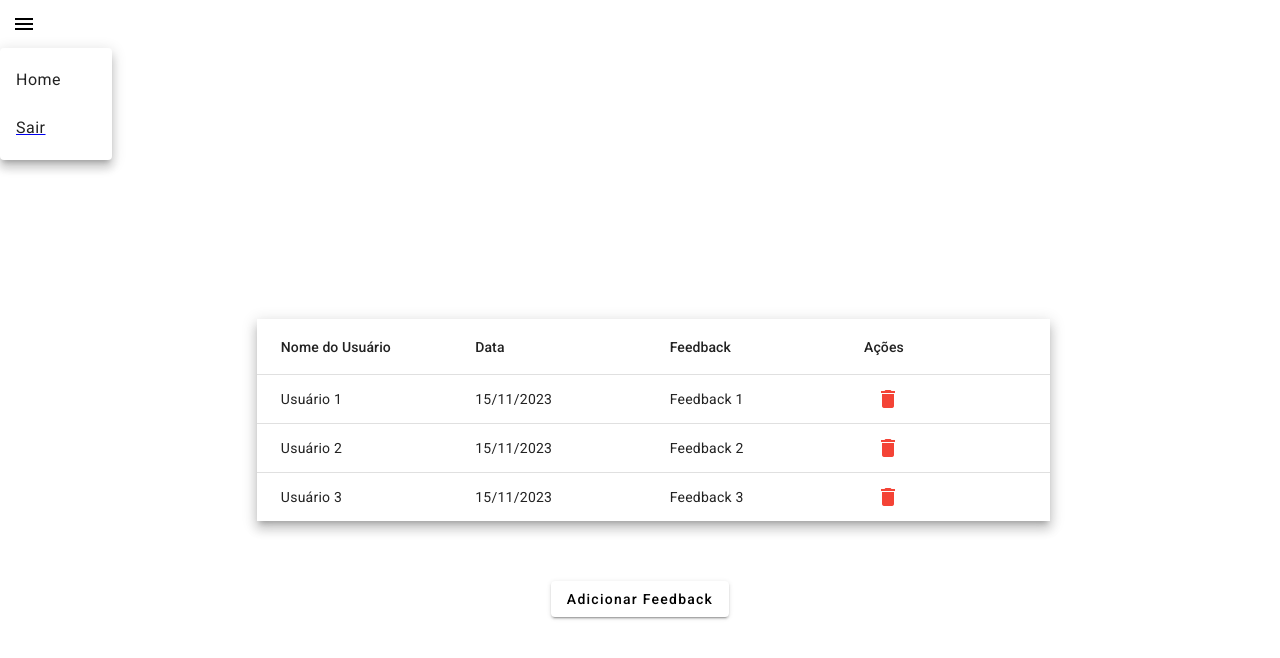
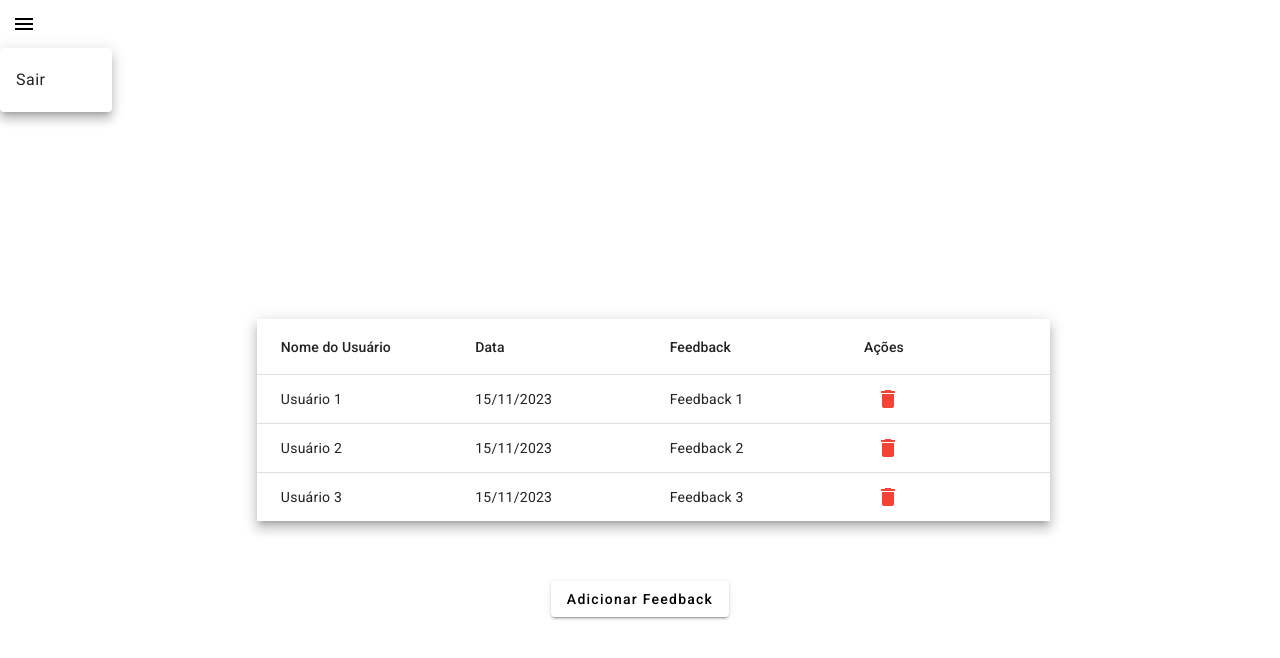
Before and after one commit to hell12335/FrontEndFeedBack, an Angular app: page /feedback in a window 1280 px wide. Both pictures are taken after a click on the button "menu". Shown: the top 658 px of the page. Built offline with nearby package versions, Linux system fonts and the light colour scheme.

Commit message:
ajustes tela de formulario de feedback, tela de cadastro, menu

```diff
--- a/src/app/feedback/feedback.component.html
+++ b/src/app/feedback/feedback.component.html
@@ -1,6 +1,5 @@
   <mat-menu #menu="matMenu">
-    <button mat-menu-item routerLink="/home">Home</button>
-    <a routerLink="/login"><button mat-menu-item>Sair</button></a>
+    <button mat-menu-item routerLink="/login">Sair</button>
   </mat-menu>
 
   <button mat-icon-button [matMenuTriggerFor]="menu">
--- a/src/app/feedback/feedback.component.ts
+++ b/src/app/feedback/feedback.component.ts
@@ -26,7 +26,7 @@ export class FeedbackComponent {
   adicionarFeedback() {
     const dialogRef = this.dialog.open(FeedbackFormComponent, {
       width: '400px',
-      data: { nome: 'Novo Usuário', mensagem: '' }
+      data: { nome: '', mensagem: '' }
     });
 
     dialogRef.afterClosed().subscribe(result => {
--- a/src/app/forumalrio-cadastro/forumalrio-cadastro.component.html
+++ b/src/app/forumalrio-cadastro/forumalrio-cadastro.component.html
@@ -22,7 +22,7 @@
                 <input matInput type="password" placeholder="Confirmar Senha" required>
               </mat-form-field>
 
-              <button mat-raised-button color="primary">Cadastrar</button>
+              <button mat-raised-button routerLink = "/feedback" color="primary">Cadastrar</button>
             </form>
           </mat-card-content>
         </mat-card>
```
